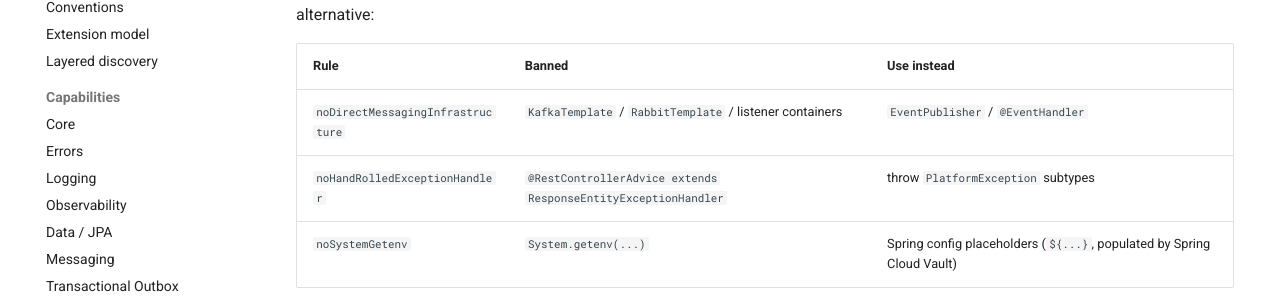
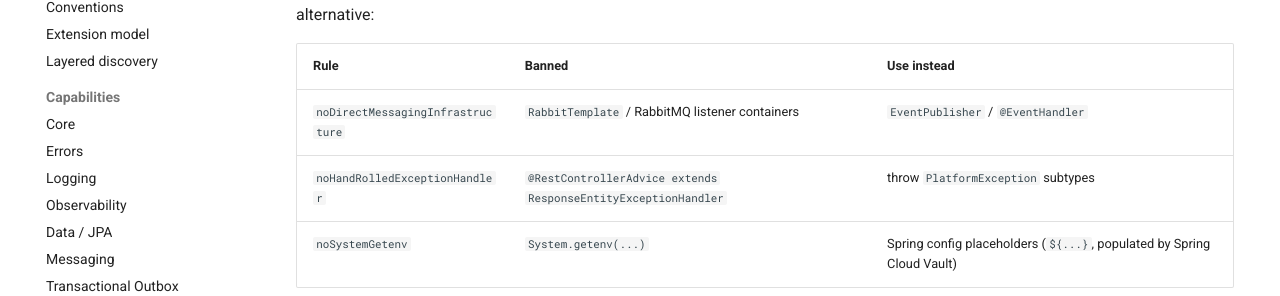
Before and after one commit to muhammadallee/dc-platform, an MkDocs documentation site: the page built from docs/modules/dx.md, in a window 1280 px wide and 900 px high, scrolled down 964 px. Shown: the part 156-452 px from the top of the window. Built offline with MkDocs 1.6.1 and Material for MkDocs 9.7.7, drawn with Linux system fonts in a browser that asks for light colours.

Commit message:
fix(test): stop banning Spring Kafka types in the conformance rule
Kafka is no longer a platform transport, so the rule cannot point a Kafka
user at EventPublisher. Only RabbitMQ templates and listener containers
stay banned. Codex Phase 1 review, finding 1 (HI-0113).

Co-Authored-By: Claude Opus 5.5 <noreply@anthropic.com>
Claude-Session: https://claude.ai/code/session_0131grQ6pUwFCGZox6ekZHiA

```diff
--- a/docs/modules/dx.md
+++ b/docs/modules/dx.md
@@ -39,7 +39,7 @@ ArchUnit rules a service runs over its own production classes via the generated
 
 | Rule | Banned | Use instead |
 |---|---|---|
-| `noDirectMessagingInfrastructure` | `KafkaTemplate` / `RabbitTemplate` / listener containers | `EventPublisher` / `@EventHandler` |
+| `noDirectMessagingInfrastructure` | `RabbitTemplate` / RabbitMQ listener containers | `EventPublisher` / `@EventHandler` |
 | `noHandRolledExceptionHandler` | `@RestControllerAdvice extends ResponseEntityExceptionHandler` | throw `PlatformException` subtypes |
 | `noSystemGetenv` | `System.getenv(...)` | Spring config placeholders (`${...}`, populated by Spring Cloud Vault) |
 
```
Also changed, not shown: 2 other files.
